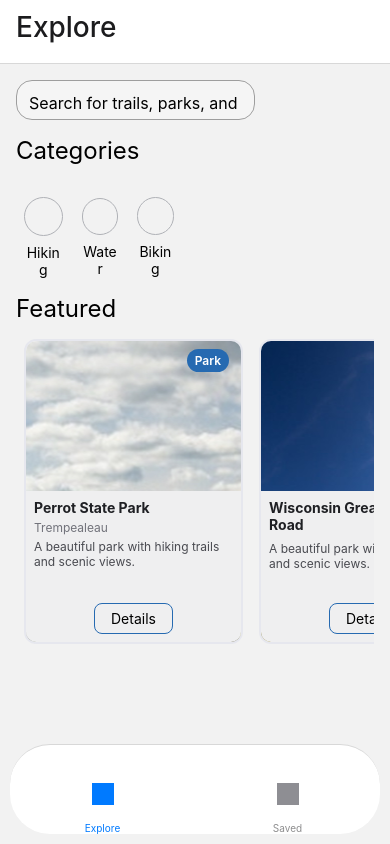
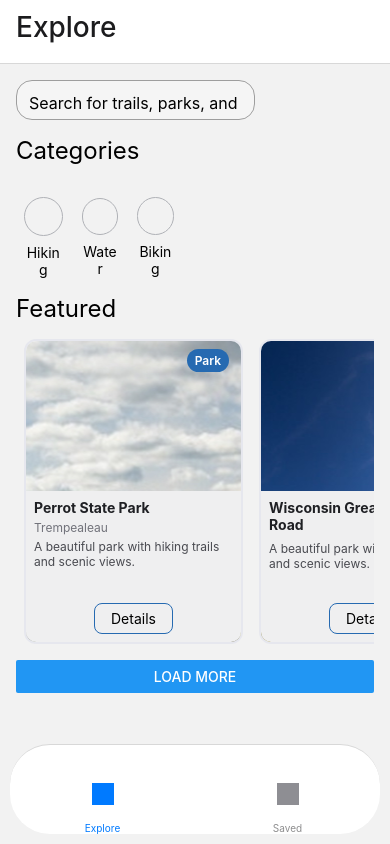
Before and after one commit to DeboJp/Explore-Trempealeau-County-CS-Capstone, a React Native app in the folder apps/mobile/: screen /Explore in a window 390 px wide. Built offline with nearby package versions, Linux system fonts and the light colour scheme; grey boxes are pictures that could not be loaded.

Commit message:
APP-41 initial search functionality
Made a prototype of the search functionality.

```diff
--- a/apps/mobile/pages/ExploreScreen.tsx
+++ b/apps/mobile/pages/ExploreScreen.tsx
@@ -1,32 +1,72 @@
 import React from 'react'
-import {View,ScrollView, Text} from 'react-native'
+import { View, ScrollView, Text, Button } from 'react-native'
 import CategoryTile from '../components/CategoryTile';
 import LocationTile from '../components/LocationTile';
 import SearchBar from '../components/SearchBar';
 import locations from '../assets/ts/locations';
 import { useNavigation } from '@react-navigation/native';
+import { useState } from 'react';
 
 export default function ExploreScreen() {
   const navigation = useNavigation();
-  return <ScrollView contentContainerStyle={{padding: 16}}>
+
+  const [searchText, setSearchText] = useState("");
+  const [page, setPage] = useState(1);
+  const itemsPerPage = 5;
+
+  const getPaginatedLocations = () => {
+    const filtered = locations.filter(loc =>
+      loc.parent_location_id === null &&
+      loc.type !== "Lodging" &&
+      loc.type !== "Business" &&
+      loc.name.toLowerCase().includes(searchText.toLowerCase())
+    );
+    return filtered.slice(0, page * itemsPerPage);
+  };
+
+  const paginatedLocations = getPaginatedLocations();
+
+  const handleLoadMore = () => {
+    if (paginatedLocations.length < locations.length) {
+      setPage(prev => prev + 1);
+    }
+  }
+
+  return <ScrollView contentContainerStyle={{ padding: 16 }}>
     <SearchBar
       placeholder="Search for trails, parks, and more"
-        value={""}
-        onChangeText={(text) => {}}
+      value={searchText}
+      onChangeText={(text) => {
+        setSearchText(text);
+        setPage(1);
+      }}
     />
-      <Text style={{textAlign: "left", fontSize: 24, marginBottom: 16, paddingTop: 16, paddingBottom: 16}}>Categories</Text>
-      <ScrollView contentContainerStyle={{alignItems: 'center'}} horizontal={true}>
-        <CategoryTile title="Hiking" onPress={() => {}} />
-        <CategoryTile title="Water" onPress={() => {}} />
-        <CategoryTile title="Biking" onPress={() => {}} />
+    <Text style={{ textAlign: "left", fontSize: 24, marginBottom: 16, paddingTop: 16, paddingBottom: 16 }}>Categories</Text>
+    <ScrollView contentContainerStyle={{ alignItems: 'center' }} horizontal={true}>
+      <CategoryTile title="Hiking" onPress={() => { }} />
+      <CategoryTile title="Water" onPress={() => { }} />
+      <CategoryTile title="Biking" onPress={() => { }} />
     </ScrollView>
 
-      <Text style={{textAlign: "left", fontSize: 24, marginBottom: 16}}>Featured</Text>
-      <ScrollView contentContainerStyle={{alignItems: 'center'}} horizontal={true}>
-        {locations.filter(loc => loc.parent_location_id === null && (loc.type != "Lodging" && loc.type !== "Business")).slice(0, 5).map((loc) => (
-          <LocationTile key={loc.id} locationId={loc.id} title={loc.name} category={loc.type} subtitle={loc.city} description={loc.description} backgroundImg={loc.image} onPress={() => {navigation.navigate('Detail', { locationId: loc.id })}} />
+    <Text style={{ textAlign: "left", fontSize: 24, marginBottom: 16 }}>Featured</Text>
+    <ScrollView contentContainerStyle={{ alignItems: 'center' }} horizontal={true}>
+      {paginatedLocations.map((loc) => (
+        <LocationTile
+          key={loc.id}
+          locationId={loc.id}
+          title={loc.name}
+          category={loc.type}
+          subtitle={loc.city}
+          description={loc.description}
+          backgroundImg={loc.image}
+          onPress={() => { navigation.navigate('Detail', { locationId: loc.id }) }}
+        />
       ))}
     </ScrollView>
 
+    {paginatedLocations.length < locations.length && (
+      <Button title="Load More" onPress={handleLoadMore} />
+    )}
+
   </ScrollView>
 }
```
Lines whose indentation alone changed are shown as unchanged.
